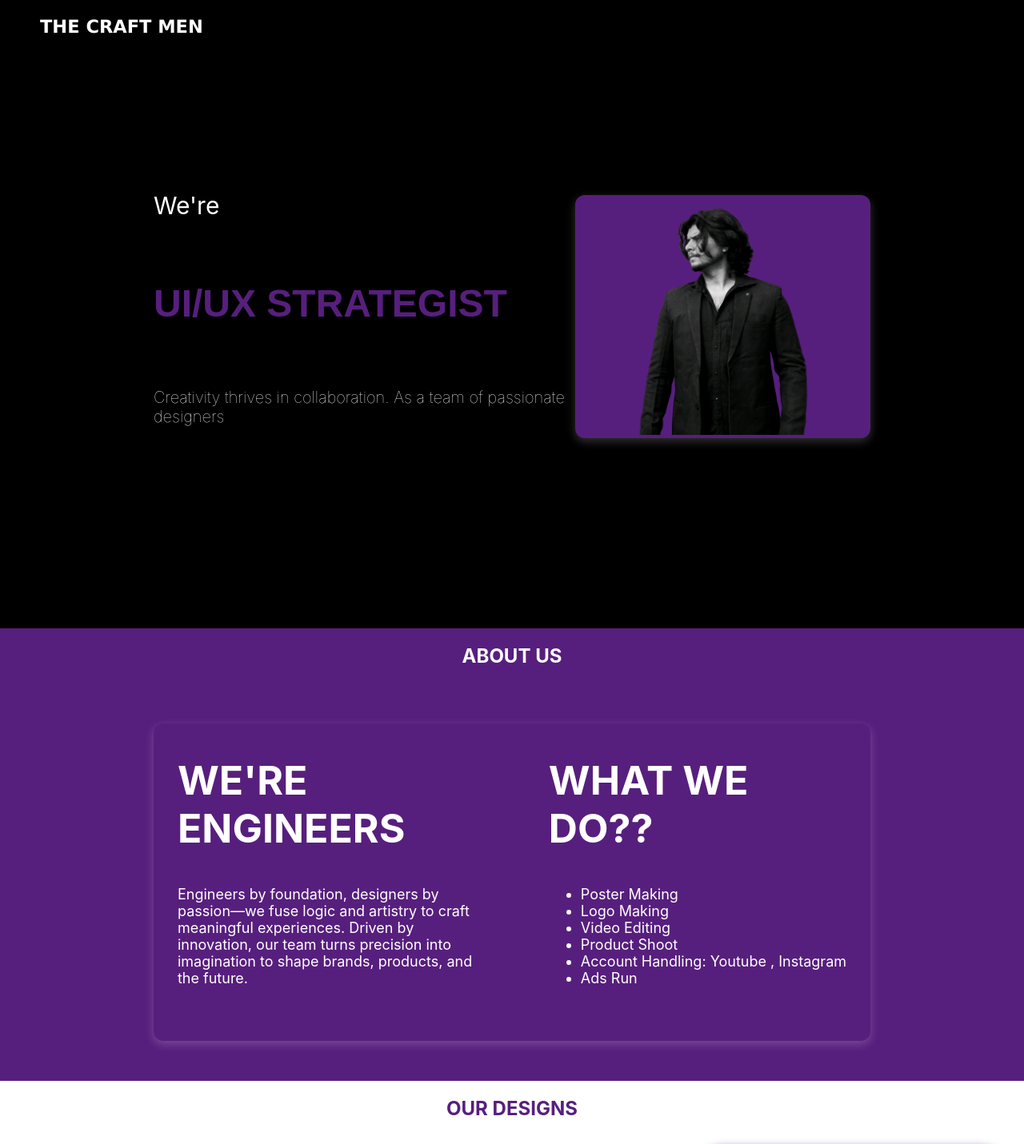
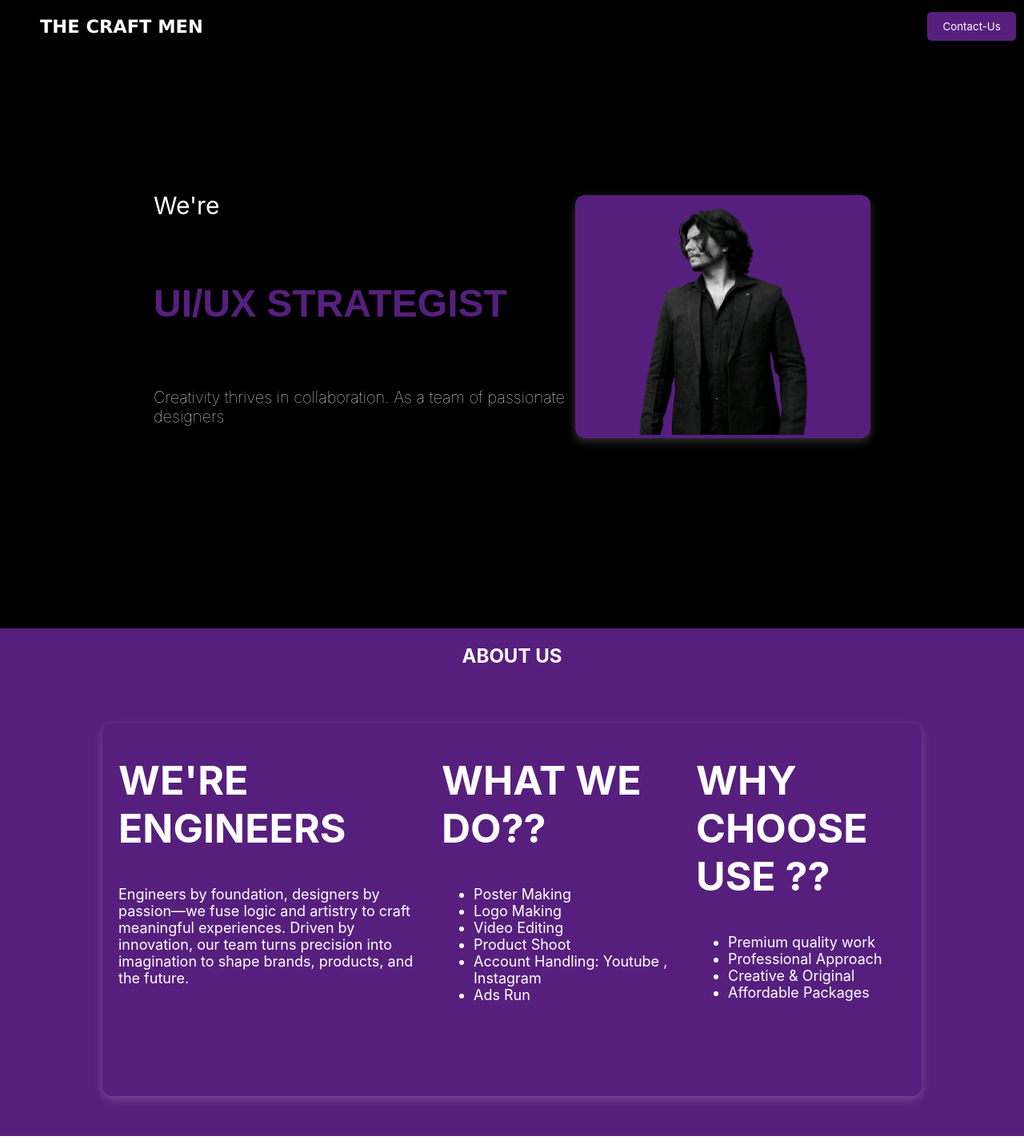
Before and after one commit to SatveerSingh777/The-Craft_Men, a React (Create React App) app: page / in a window 1280 px wide. Shown: the top 1431 px of the page at 80% size. Built offline with nearby package versions, Linux system fonts and the light colour scheme.

Commit message:
integrate

```diff
--- a/src/Components/About-section/About.css
+++ b/src/Components/About-section/About.css
@@ -13,7 +13,7 @@
     color: #ffffff;
 }
 .About-container{
-    width: 70vw;
+    width: 80vw;
     height: fit-content;
     /* border: 2px solid white; */
     display: flex;
@@ -24,32 +24,41 @@
     border-radius: 12px;
     margin-bottom: 50px;
     padding-bottom: 50px;
+    flex-direction: column;
+}
+.About-container1{
+    margin-left: 20px;
+    /* width: 70vw; */
+    height: fit-content;
+    /* border: 2px solid white; */
+    display: flex;
+    /* box-shadow: 0 4px 12px rgba(255, 255, 255, 0.2); */
+    /* margin-top: 50px; */
+    /* align-items: center; */
+    justify-content: space-around;
+    border-radius: 12px;
+    margin-bottom: 50px;
+    /* text-align: center; */
+    /* padding-bottom: 50px; */
+}
+.About-container2{
+    width: 70vw;
+    height: fit-content;
+    /* border: 2px solid white; */
+    display: flex;
+    /* box-shadow: 0 4px 12px rgba(255, 255, 255, 0.2); */
+    /* margin-top: 50px; */
+    /* align-items: center; */
+    justify-content: space-evenly;
+    border-radius: 12px;
+    /* margin-bottom: 50px; */
+    /* padding-bottom: 50px; */
 }
 
-.About-img {
-    width: 500px;
-    height: 500px;
-    /* border: 2px solid white; */
-    display: flex;
-    align-items: center;
-    justify-content: center;
-    cursor: pointer;
-}
-.About-img img{
-    width: 400px;
-    height: 400px;
-    transition: all ease-in-out 0.5s;
-    border-radius: 20px;
-    /* filter: invert(100%); */
-}
-/* .About-img img:hover{
-    width: 500px;
-    height: 450px;
-} */
 
 .About-details{
     color:#ffffff;
-    margin-right: 20px ;
+    /* margin-right: 20px ; */
     /* border: 2px solid red; */
 }
 .About-details h1{
@@ -58,8 +67,6 @@
     transition: all ease-in-out 0.5s;
     cursor: pointer;
 }
-
-
 
 
 .About-details p{
@@ -75,6 +82,7 @@
 }
 
 .serve{
+    margin-left: 20px;
     /* border: 2px solid white; */
     color:#571f7d
 }
@@ -94,10 +102,59 @@
     color: white;
 }
 
+.choose{
+    margin-left: 20px;
+    /* border: 2px solid white; */
+    color:#571f7d
+}
+
+.choose h1{
+    color:#ffffff;
+    font-size: 50px;
+    transition: all ease-in-out 0.5s;
+    cursor: pointer;
+}
+
+.choose li{
+    font-size: 18px ;
+    font-weight: 400;
+    transition: all ease-in-out 0.5s;
+    cursor: pointer;
+    color: white;
+}
+
+.vid{
+    width: 100%;
+    max-width: 250px;
+    /* height: 400px; */
+    border: 2px solid white;
+    display: flex;
+    align-items: center;
+    justify-content: center;
+    border-radius: 20px;
+}
+.vid video{
+    width: 95%;
+    height: 100%;
+    /* border: 2px solid white; */
+    border-radius: 20px;
+    /* box-shadow: 5px 4px 12px #ff0000; */
+    transition: all ease 0.3s;
+}
+.vid video:hover{
+    width: 100%;
+    transition: all ease 0.3s;
+}
+
+
 /* Media Quiries */
 
 @media screen and (max-width: 1164px) {
     .About-container{
+        width: 95%;
+        flex-direction: column;
+    }
+    .About-container1{
         width: 95%;
         flex-direction: column;
     }
@@ -126,5 +183,23 @@
     .serve h1{
         text-align: center;
     }
+    /* .serve li{
+        text-align: center;
+        list-style: none;
+    } */
+
+    .choose{
+        display: flex;
+        align-items: center;
+        justify-content: start;
+        flex-direction: column;
+    }
+
+    .choose h1{
+        text-align: center;
+    }
+    .choose li{
+        text-align: center;
+    }
 
 }
--- a/src/Components/About-section/About.js
+++ b/src/Components/About-section/About.js
@@ -1,6 +1,6 @@
 import React from 'react'
 import './About.css'
-// import photo1 from '../Pictures/Copilot_20250620_142100.png'
+// import video from '../Pictures/TCM 2.mp4'
 function About() {
   return (
     <>
@@ -10,15 +10,12 @@ function About() {
         </div>
 
         <div className="About-container">
+          <div className="About-container1">
             <div className="About-details">
               <h1 >WE'RE <br />ENGINEERS</h1>
               <div className='About-para'><p>Engineers by foundation, designers by passion—we fuse logic and artistry to craft meaningful experiences. Driven by innovation, our team turns precision into imagination to shape brands, products, and the future.</p></div>
+            </div>
 
-      </div>
-      {/* <div className="About-img">
-        <img src={photo1} alt=""/>
-
-      </div> */}
             <div className="serve">
               <h1>WHAT WE <br />DO??</h1>
               <ul>
@@ -30,6 +27,37 @@ function About() {
                 <li>Ads Run</li>
               </ul>
             </div>
+
+            <div className="choose">
+              <h1>WHY CHOOSE <br />USE ??</h1>
+              <ul>
+                <li>Premium quality work</li>
+                <li>Professional Approach</li>
+                <li>Creative & Original</li>
+                <li>Affordable Packages</li>
+              </ul>
+            </div>
+
+          </div>
+          {/* <div className="About-container2">
+            <div className="About-container1">
+              <div className="About-details">
+                <h1 >RAW TO <br />REFINED</h1>
+                <div className='About-para'><p>Engineers by foundation, designers by passion—we fuse logic and artistry to craft meaningful experiences. Driven by innovation, our team turns precision into imagination to shape brands, products, and the future.</p></div>
+
+              </div>
+              <div className="vid">
+                <video
+                  src={video}
+                  autoPlay
+                  muted
+                  loop
+                  playsInline
+                  className="About-video"
+                />
+              </div>
+            </div>
+          </div> */}
         </div>
       </section>
     </>
--- a/src/Components/Navbar/Navbar.css
+++ b/src/Components/Navbar/Navbar.css
@@ -3,7 +3,7 @@ nav{
     height: 100%;
     display: flex;
     align-items: center;
-    /* justify-content: space-evenly; */
+    justify-content: space-between;
     /* background-color: #2d2d34; */
     background-color: #000000;
     /* border: 2px solid black; */
@@ -53,3 +53,28 @@ a:hover{
     cursor: pointer;
     transition: all ease 0.3s;
 } */
+
+
+
+button {
+    /* position:absolute; */
+    /* top: 50px; */
+    /* right: 5%; */
+    margin-right: 10px;
+    padding: 0.6rem 1.2rem;
+    background-color: #571f7d;
+    color: #fff;
+    border: none;
+    cursor: pointer;
+    font-family: inherit;
+    transition: background-color 0.3s ease;
+    border-radius: 5px;
+    text-align: center;
+  }
+
+button:hover {
+    background-color: #ffffff;
+    color: #571f7d;
+    box-shadow: 5px 4px 12px #571f7d;
+    transition: all 0.3s ease;
+  }
--- a/src/Components/Navbar/Navbar.js
+++ b/src/Components/Navbar/Navbar.js
@@ -1,23 +1,24 @@
 import React from 'react'
 import './Navbar.css'
 
+function Navbar() {
+  const toBottom = () => {
+    window.scrollTo({
+      top: document.body.scrollHeight,
+      behavior: 'smooth'
+    });
+  };
 
-function Navbar() {
-  // const contact = () => {
-  //   window.open("_blank");
-  // };
   return (
-
     <>
-     <nav>
+      <nav>
         <div className="logo">
-            <h1>THE CRAFT MEN</h1>
-
+          <h1>THE CRAFT MEN</h1>
         </div>
-          {/* <button onClick={contact}>Contact-Us</button> */}
-        </nav>
+        <button onClick={toBottom}>Contact-Us</button>
+      </nav>
     </>
   )
 }
 
-export default Navbar
+export default Navbar;
--- a/src/Components/Work-section/Vidoes.js
+++ b/src/Components/Work-section/Vidoes.js
@@ -7,6 +7,7 @@ import s1 from '../Pictures/Food Thumbnail.png';
 import s2 from '../Pictures/Beauty.png';
 import s3 from '../Pictures/MakeUp.png';
 import s4 from '../Pictures/Nails.png';
+import s5 from '../Pictures/BOOK VIDEO-Cover.jpg';
 
 function Vidoes() {
   const [showAll, setShowAll] = useState(false);
@@ -19,6 +20,7 @@ function Vidoes() {
     { label: s2, url: 'https://drive.google.com/file/d/1K1kecDrOTPhUAB7opmFTBA1QjWODOTB9/view?usp=drive_link' },
     { label: s3, url: 'https://drive.google.com/file/d/1cJAWr6Z_-2YlrIIbrmRdVvsDBpz3iL42/view?usp=drive_link' },
     { label: s4, url: 'https://drive.google.com/file/d/1vrTBepr2HN0pDd0uPT3v2L8_k1Pb4SKw/view?usp=drive_link' },
+    { label: s5, url: 'https://drive.google.com/file/d/1HdHn-_SNf-LVCILVwo17AKVf1kZt169J/view?usp=drive_link' },
   ];
 
   const visibleItems = showAll ? items : isNarrow ? items.slice(0, 1) : items.slice(0, 3);
@@ -76,6 +78,7 @@ function Vidoes() {
       <div className='Work-container2' ref={containerRef}>
         {visibleItems.map((item, index) => (
           <div key={index} className='snap-wrapper'>
+
             <VideoCard2 img={item.label} href={item.url} />
           </div>
         ))}
```
Also changed, not shown: src/Components/Pictures/BOOK VIDEO-Cover.jpg (added), 1 other file (tests, documents, lock files or other folders). Lines whose indentation alone changed are shown as unchanged.
